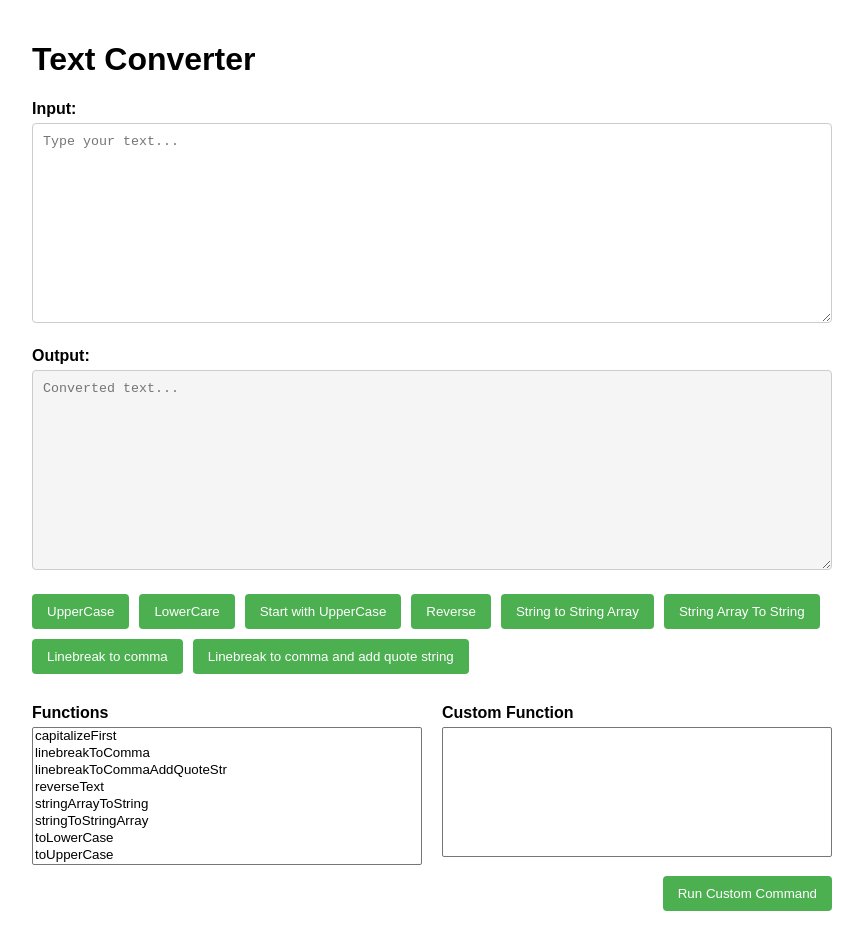
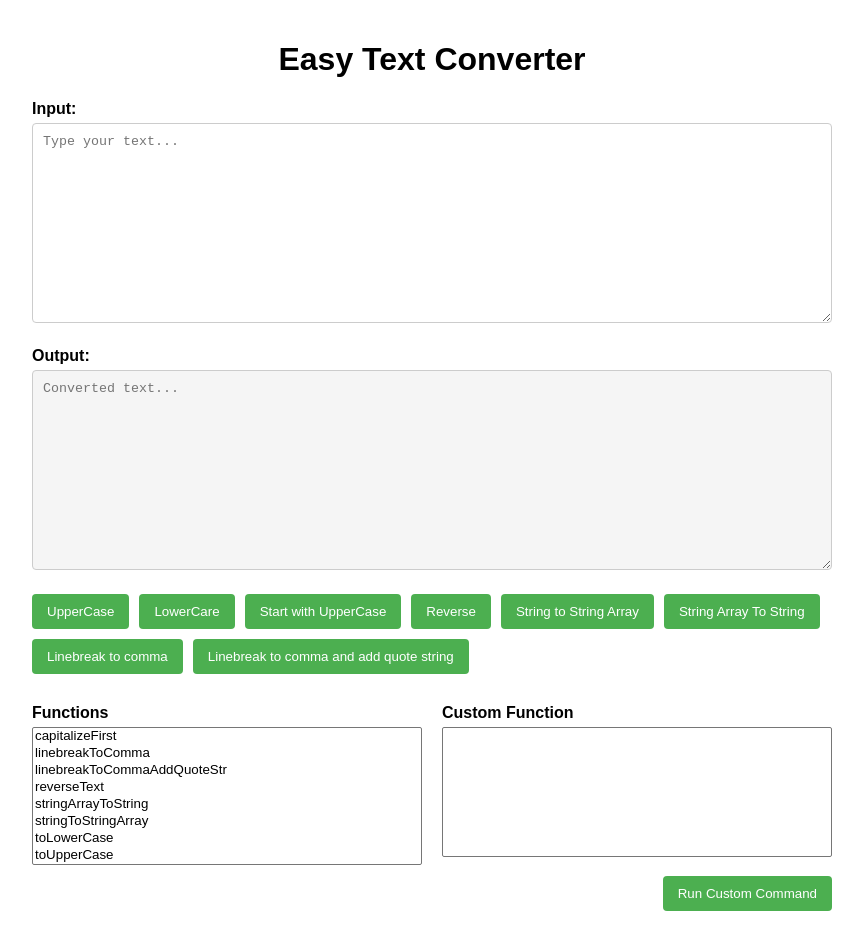
Before and after one commit to csuzlee/stringconverter, a plain HTML site: page index.html in a window 1280 px wide. Shown: the whole page, without its empty margins (208-1071 px from the left). Drawn offline with Linux system fonts and the light colour scheme.

Commit message:
Kisebb átalakítások

```diff
--- a/index.html
+++ b/index.html
@@ -3,7 +3,7 @@
 <head>
     <meta charset="UTF-8">
     <meta name="viewport" content="width=device-width, initial-scale=1.0">
-    <title>Szövegátalakító</title>
+    <title>Easy Text Converter</title>
     <style>
         body {
             font-family: Arial, sans-serif;
@@ -47,7 +47,7 @@
     </style>
 </head>
 <body>
-    <h1>Text Converter</h1>
+    <h1 style="text-align: center;">Easy Text Converter</h1>
 
     <div>
         <label for="InputBox">Input:</label>
```
